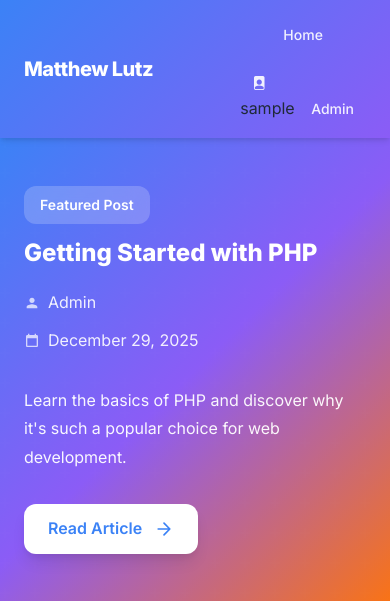
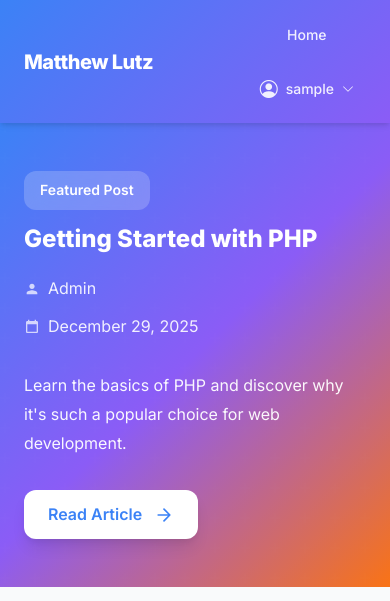
Before and after one commit to cazmat/pcms, a PHP site: page / in a window 390 px wide. Shown: the top 601 px of the page. Run offline with PHP 8.4, Linux system fonts and the light colour scheme; the visitor is signed in with stand-in values (Sample User, id 1); data comes from the database, SQL or seed files in the repository; some libraries are stand-ins or nearby versions.

Commit message:
Add user menu dropdown to header with login/logout
Header improvements:
- Fixed login link href to point to /admin/login.php
- Added user menu dropdown for logged-in users
- Displays username with person icon
- Dropdown shows Admin Dashboard and Logout links
- Chevron icon rotates on hover

CSS additions:
- Hover-activated dropdown menu
- Smooth fade-in/slide-down animation
- Clean white dropdown with shadow
- Bootstrap Icons integration
- Responsive styling matching site design system

When not logged in, shows Login link with icon.

```diff
--- a/css/style.css
+++ b/css/style.css
@@ -143,6 +143,81 @@ body {
 .nav-link:hover {
     color: white;
     background: rgba(255, 255, 255, 0.1);
+}
+
+/* User Menu Dropdown */
+.user-menu {
+    position: relative;
+}
+
+.user-menu-trigger {
+    display: flex;
+    align-items: center;
+    gap: var(--spacing-xs);
+    background: transparent;
+    border: none;
+    cursor: pointer;
+    font-family: inherit;
+}
+
+.user-menu-trigger i.bi-person-circle {
+    font-size: var(--font-size-lg);
+}
+
+.user-menu-trigger .chevron-icon {
+    font-size: var(--font-size-xs);
+    transition: transform var(--transition-base);
+}
+
+.user-menu:hover .chevron-icon {
+    transform: rotate(180deg);
+}
+
+.user-menu-dropdown {
+    position: absolute;
+    top: calc(100% + var(--spacing-sm));
+    right: 0;
+    background: white;
+    border-radius: var(--radius-lg);
+    box-shadow: var(--shadow-xl);
+    min-width: 200px;
+    opacity: 0;
+    visibility: hidden;
+    transform: translateY(-10px);
+    transition: all var(--transition-base);
+    overflow: hidden;
+}
+
+.user-menu:hover .user-menu-dropdown {
+    opacity: 1;
+    visibility: visible;
+    transform: translateY(0);
+}
+
+.dropdown-item {
+    display: flex;
+    align-items: center;
+    gap: var(--spacing-sm);
+    padding: var(--spacing-sm) var(--spacing-md);
+    color: var(--color-gray-700);
+    text-decoration: none;
+    font-size: var(--font-size-sm);
+    font-weight: 500;
+    transition: all var(--transition-fast);
+}
+
+.dropdown-item:hover {
+    background: var(--color-gray-50);
+    color: var(--color-primary);
+}
+
+.dropdown-item i {
+    font-size: var(--font-size-base);
+    opacity: 0.7;
+}
+
+.dropdown-item:hover i {
+    opacity: 1;
 }
 
 /* ============================================
--- a/templates/partials/header.php
+++ b/templates/partials/header.php
@@ -9,18 +9,29 @@
             <a href="{{ $system->get_setting('base_url') }}" class="nav-link">Home</a>
 
 @if(isLoggedIn())
-      <div>
-        <a class='nav-link'>
-          <i class="bi bi-file-person-fill"></i>
-        </a>
-        <div>
-          <span>{{ getCurrentUser()['username'] }}</span>
-          <a href="{{ $system->get_setting('base_url') }}/admin" class="nav-link">Admin</a>
-        </div>
-      </div>
+            <div class="user-menu">
+                <button class="user-menu-trigger nav-link">
+                    <i class="bi bi-person-circle"></i>
+                    <span class="user-name">{{ getCurrentUser()['username'] }}</span>
+                    <i class="bi bi-chevron-down chevron-icon"></i>
+                </button>
+                <div class="user-menu-dropdown">
+                    <a href="{{ $system->get_setting('base_url') }}/admin" class="dropdown-item">
+                        <i class="bi bi-speedometer2"></i>
+                        <span>Admin Dashboard</span>
+                    </a>
+                    <a href="{{ $system->get_setting('base_url') }}/admin/logout.php" class="dropdown-item">
+                        <i class="bi bi-box-arrow-right"></i>
+                        <span>Logout</span>
+                    </a>
+                </div>
+            </div>
 @else
-      <a href=''>Login</a>
+            <a href="{{ $system->get_setting('base_url') }}/admin/login.php" class="nav-link">
+                <i class="bi bi-box-arrow-in-right"></i>
+                Login
+            </a>
 @endif
-    </nav>
+        </nav>
   </div>
 </header>
```
